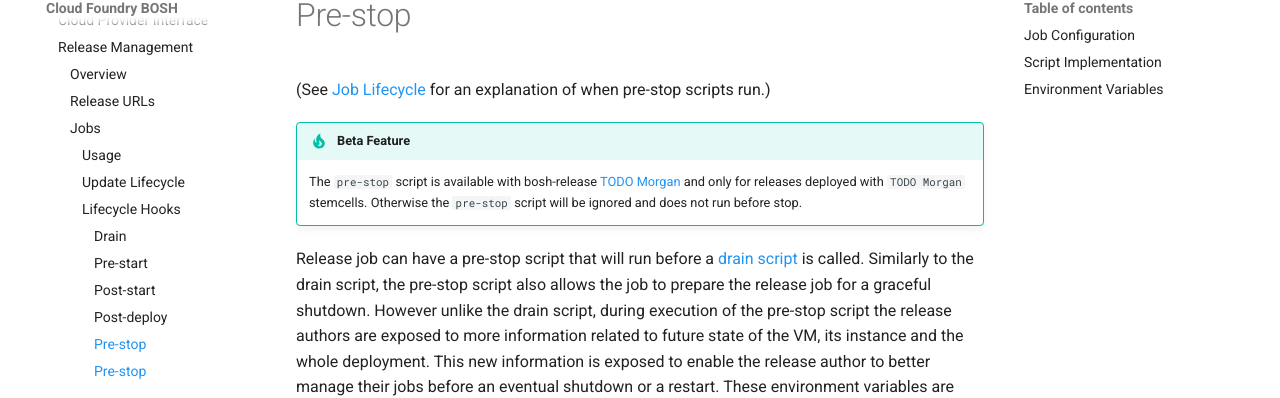
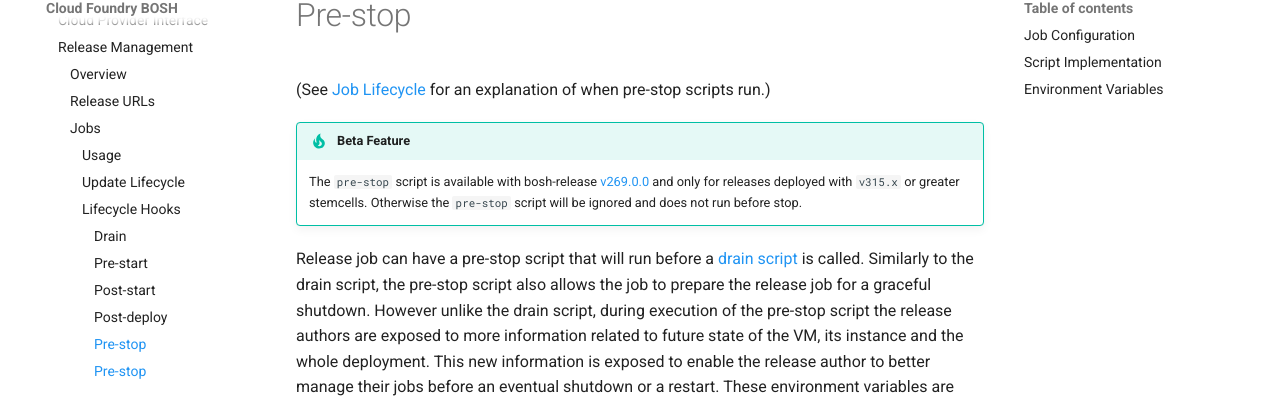
Before and after one commit to cloudfoundry/docs-bosh, an MkDocs documentation site: the page built from content/pre-stop.md, in a window 1280 px wide and 900 px high. Shown: the part 151-549 px from the top of the window. Built offline with MkDocs 1.6.1 and Material for MkDocs 9.7.7, drawn with Linux system fonts in a browser that asks for light colours; old or Windows-style settings are respelled for this version of MkDocs.

Commit message:
Fix missed TODOs

```diff
--- a/content/pre-stop.md
+++ b/content/pre-stop.md
@@ -1,7 +1,7 @@
 (See [Job Lifecycle](job-lifecycle.md) for an explanation of when pre-stop scripts run.)
 
 !!! tip "Beta Feature"
-    The `pre-stop` script is available with bosh-release [TODO Morgan](https://linkToRelease) and only for releases deployed with `TODO Morgan` stemcells. Otherwise the `pre-stop` script will be ignored and does not run before stop.
+    The `pre-stop` script is available with bosh-release [v269.0.0](https://github.com/cloudfoundry/bosh/releases/tag/v269.0.0) and only for releases deployed with `v315.x` or greater stemcells. Otherwise the `pre-stop` script will be ignored and does not run before stop.
 
 Release job can have a pre-stop script that will run before a [drain script](drain.md) is called. Similarly to the drain script, the pre-stop script also allows the job to prepare the release job for a graceful shutdown.
 However unlike the drain script, during execution of the pre-stop script the release authors are exposed to more information related to future state of the VM, its instance and the whole deployment.
```
